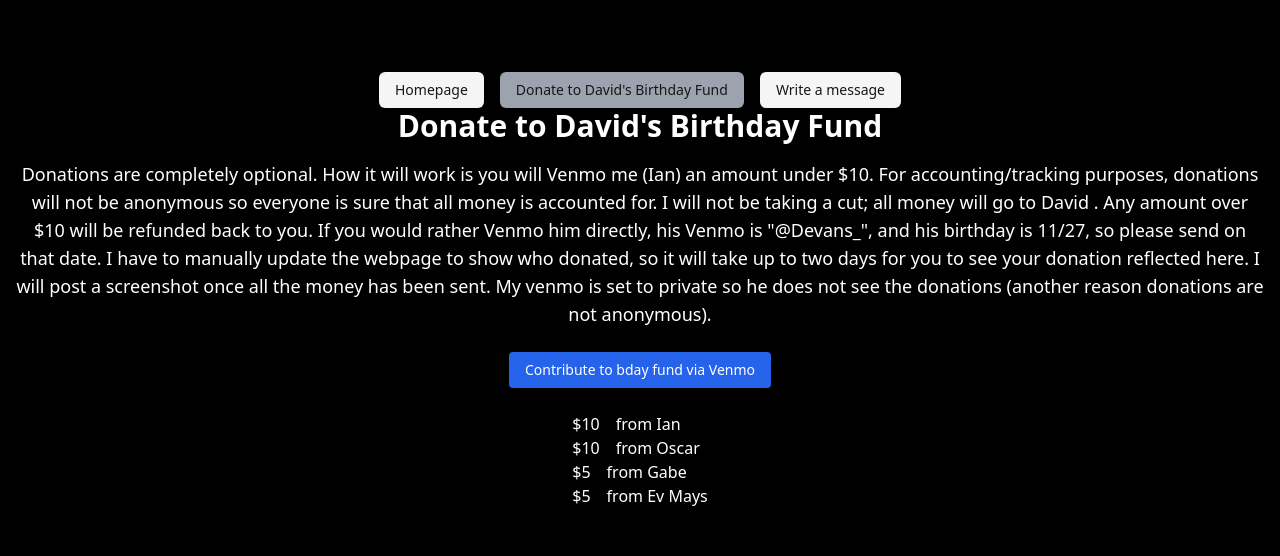
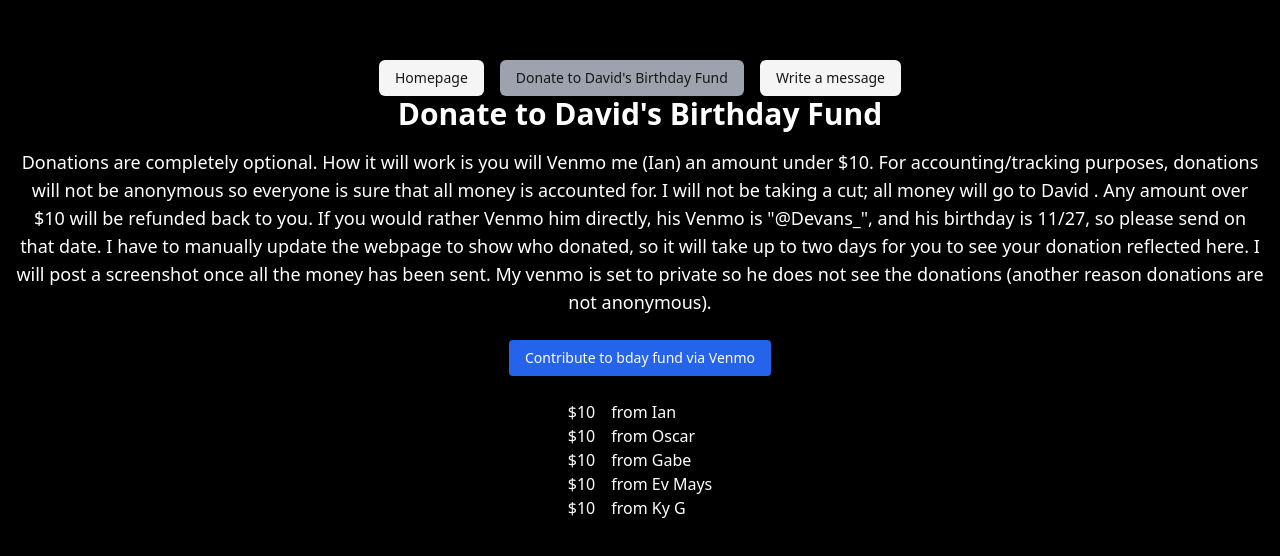
Before and after one commit to inathan44/Matrix-Birthday-Card, a React (Vite) app: page /donate in a window 1280 px wide. Shown: the part 110-666 px from the top of the page. Built offline with nearby package versions, Linux system fonts and the light colour scheme; no server answers.

Commit message:
update donations list

```diff
--- a/src/components/Donate.tsx
+++ b/src/components/Donate.tsx
@@ -11,8 +11,9 @@ interface Donation {
 const donations: Donation[] = [
   { amount: 10, from: 'Ian' },
   { amount: 10, from: 'Oscar' },
-  { amount: 5, from: 'Gabe' },
-  { amount: 5, from: 'Ev Mays' },
+  { amount: 10, from: 'Gabe' },
+  { amount: 10, from: 'Ev Mays' },
+  { amount: 10, from: 'Ky G' },
 ];
 
 export default function Donate() {
```
